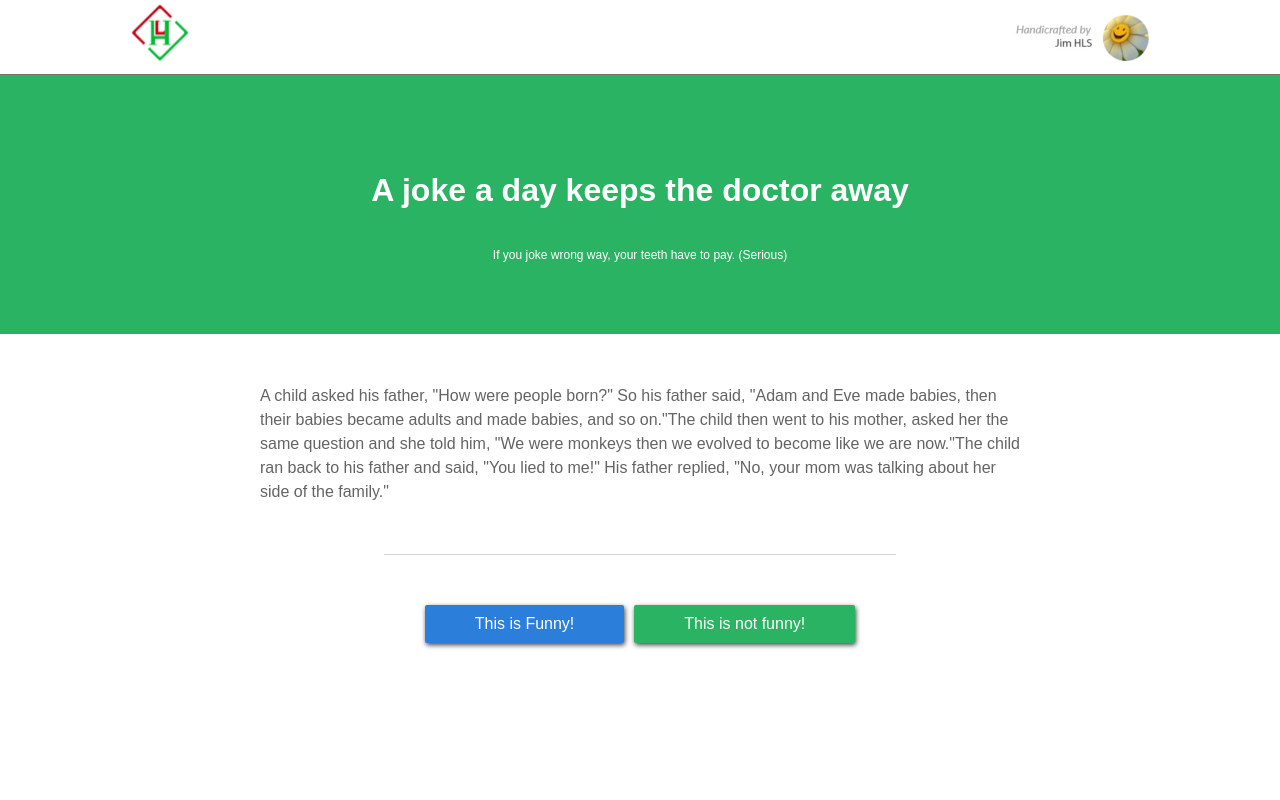
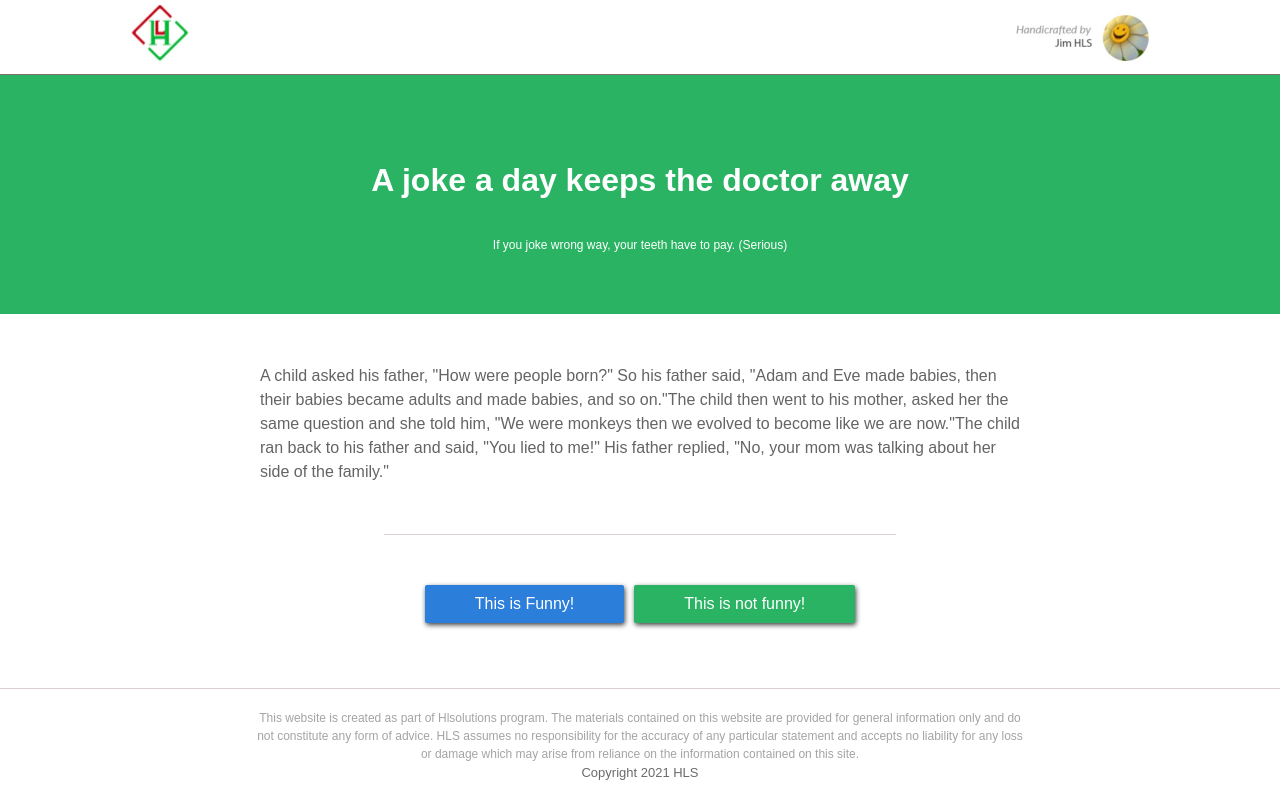
Before and after one commit to minnku17/frontend-joke-ZenS-Company, a React (Create React App) app: page / in a window 1280 px wide. Built offline with nearby package versions, Linux system fonts and the light colour scheme.

Commit message:
build footer, reponsive

```diff
--- a/src/App.js
+++ b/src/App.js
@@ -1,4 +1,5 @@
 import Content from "./component/Content/Content";
+import Footer from "./component/Footer/Footer";
 import Header from "./component/header/Header";
 import Subject from "./component/Subject/Subject";
 
@@ -9,6 +10,7 @@ function App() {
       <Header />
       <Subject />
       <Content/>
+      <Footer />
     </>
   );
 }
--- /dev/null
+++ b/src/component/Footer/Footer.js
@@ -0,0 +1,16 @@
+import './Footer.scss'
+function Footer() {
+    return (
+        <>
+            <div className="footer">
+                <span className="footer__text">
+                    This website is created as part of Hlsolutions program. The materials contained on this website are provided for general information only and do not constitute any form of advice. HLS assumes no responsibility for the accuracy of any particular statement and accepts no liability for any loss or damage which may arise from reliance on the information contained on this site.
+                </span>
+
+                <p>Copyright 2021 HLS</p>
+            </div>
+        </>
+     );
+}
+
+export default Footer;
--- /dev/null
+++ b/src/component/Footer/Footer.scss
@@ -0,0 +1,38 @@
+.footer{
+    display: flex;
+    flex-direction: column;
+    align-items: center;
+    border-top: 0.5px solid rgb(218, 208, 208);
+    margin-top: 15px;
+    padding-top: 20px;
+
+    .footer__text{
+        text-align: center;
+        width: 770px;
+        font-size: 12px;
+        color: #a4a4a4;
+    }
+
+    p{
+        font-size: 13px;
+        color: #6b6b6b;
+    }
+}
+@media only screen and (max-width: 46.1875em) {
+    .footer {
+            .footer__text {
+                width: 81%;
+            }
+
+
+        }
+}
+@media only screen and (min-width: 46.25em) and (max-width: 63.9375em) {
+    .footer {
+        .footer__text {
+            width: 81%;
+        }
+
+
+    }
+}
--- a/src/component/Subject/Subject.scss
+++ b/src/component/Subject/Subject.scss
@@ -2,7 +2,7 @@
     display: flex;
     flex-direction: column;
     justify-content: space-between;
-    padding: 70px 100px;
+    padding: 60px 100px;
     align-items: center;
     text-align: center;
     color: white;
```
